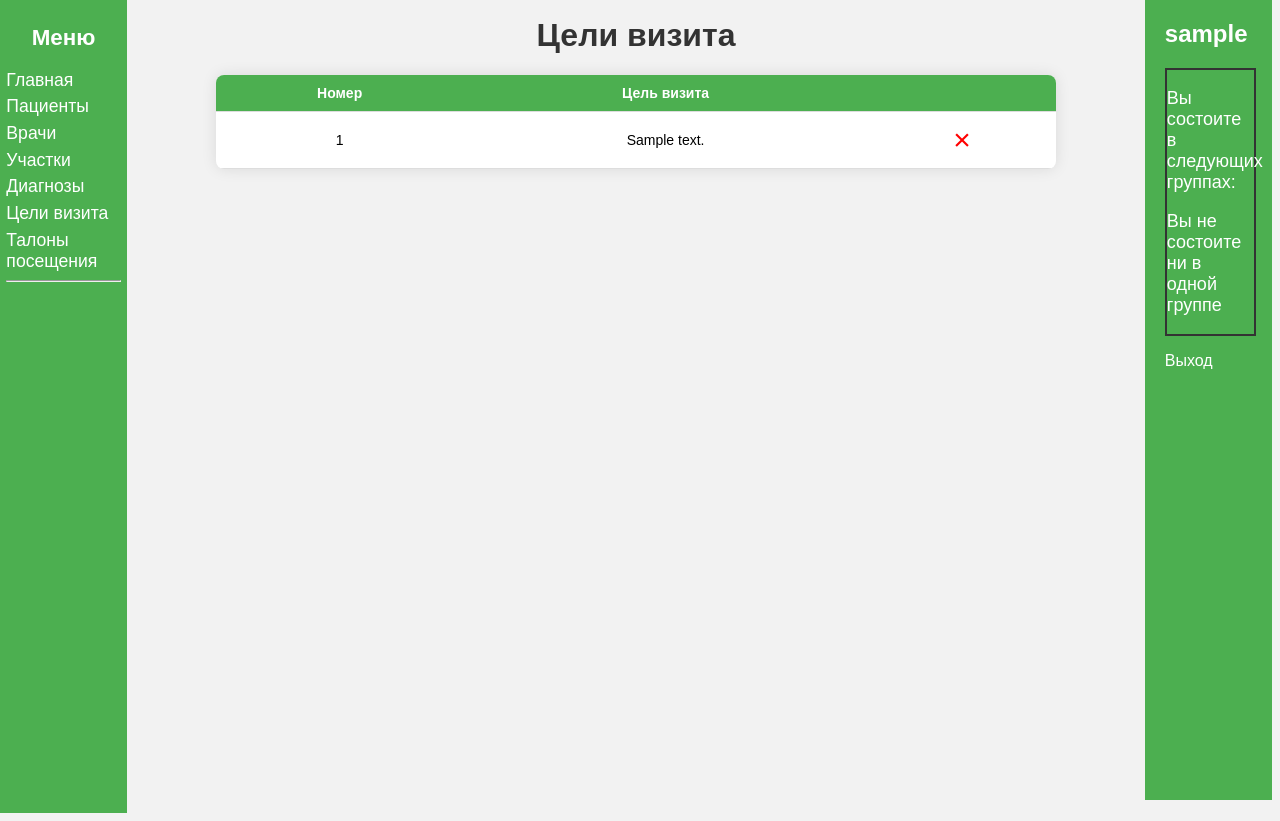
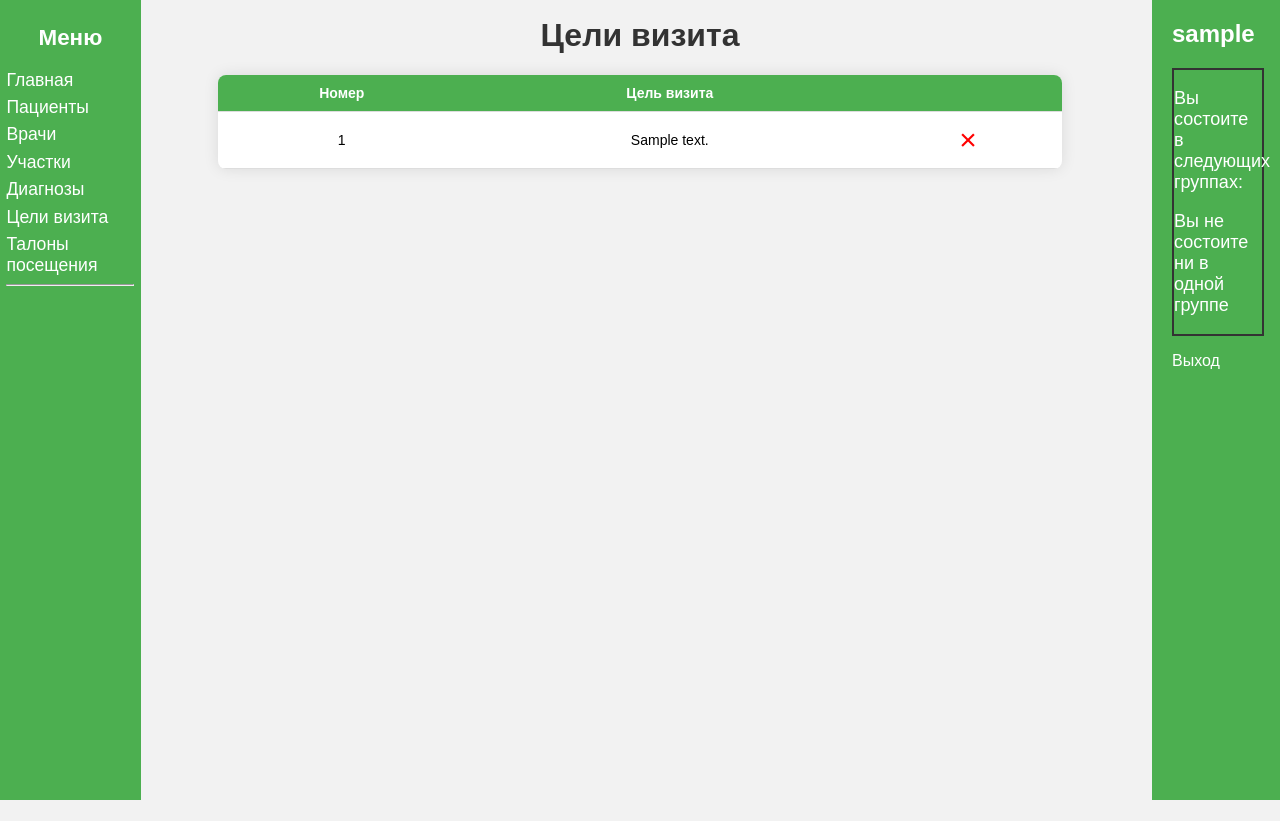
Before and after one commit to OscarISTUedu/BD-Project, a Django app: page /visits/ in a window 1280 px wide. After the commit the page ends 800 px from the top, so only its background shows below. Run offline with Django 5.2, Linux system fonts and the light colour scheme; a user stored in the database is signed in; tables that the repository leaves empty hold one stand-in row (values such as "Sample post").

Commit message:
improved design

```diff
--- a/BD/static/css/model_list.css
+++ b/BD/static/css/model_list.css
@@ -1,10 +1,10 @@
+::-webkit-scrollbar { width: 0;}
 body {
     min-height: 100vh;
     font-family: Arial, sans-serif;
     background-color: #f2f2f2;
     display: grid;
-    margin-left:0px;
-    margin-top:0px;
+    margin:0;
 }
 h1 {
     text-align: center;
@@ -15,12 +15,13 @@ h1 {
 
 /* Панель навигации слева */
 .sidebar {
-    grid-column: 1
+    grid-column: 1;
     width: 100%;
     background-color: #4CAF50;
     color: white;
     padding: 5%;
-    height: 100vh;
+    max-width:600px;
+    min-width:30%;
 }
 .sidebar h2 {
     text-align: center;
@@ -104,10 +105,11 @@ th:last-child, td:last-child {
 .user-panel {
     background-color: #4CAF50;
     width: 100%;
-    height: 100vh;
     color: white;
     padding: 20px;
     box-sizing: border-box;
+    max-width:600px;
+    min-width:30%;
 }
 .user-panel h2 {
     margin-top: 0;
--- a/BD/templates/model_list.html
+++ b/BD/templates/model_list.html
@@ -6,7 +6,7 @@
     <meta name="viewport" content="width=device-width, initial-scale=1.0">
     <title>Районная больница</title>
     <script type="text/javascript" src="{% static 'js/jquery-3.7.1.min.js' %}"></script>
-    <link rel="stylesheet" type="text/css" href="{% static 'css/model_list.css' %}">
+    <link rel="stylesheet" type="text/css" href="{% static 'css/model_list.css' %}?v=114">
     <link rel="stylesheet" type="text/css" href="{% static 'css/select2.css'%}">
 </head>
 <body>
```
